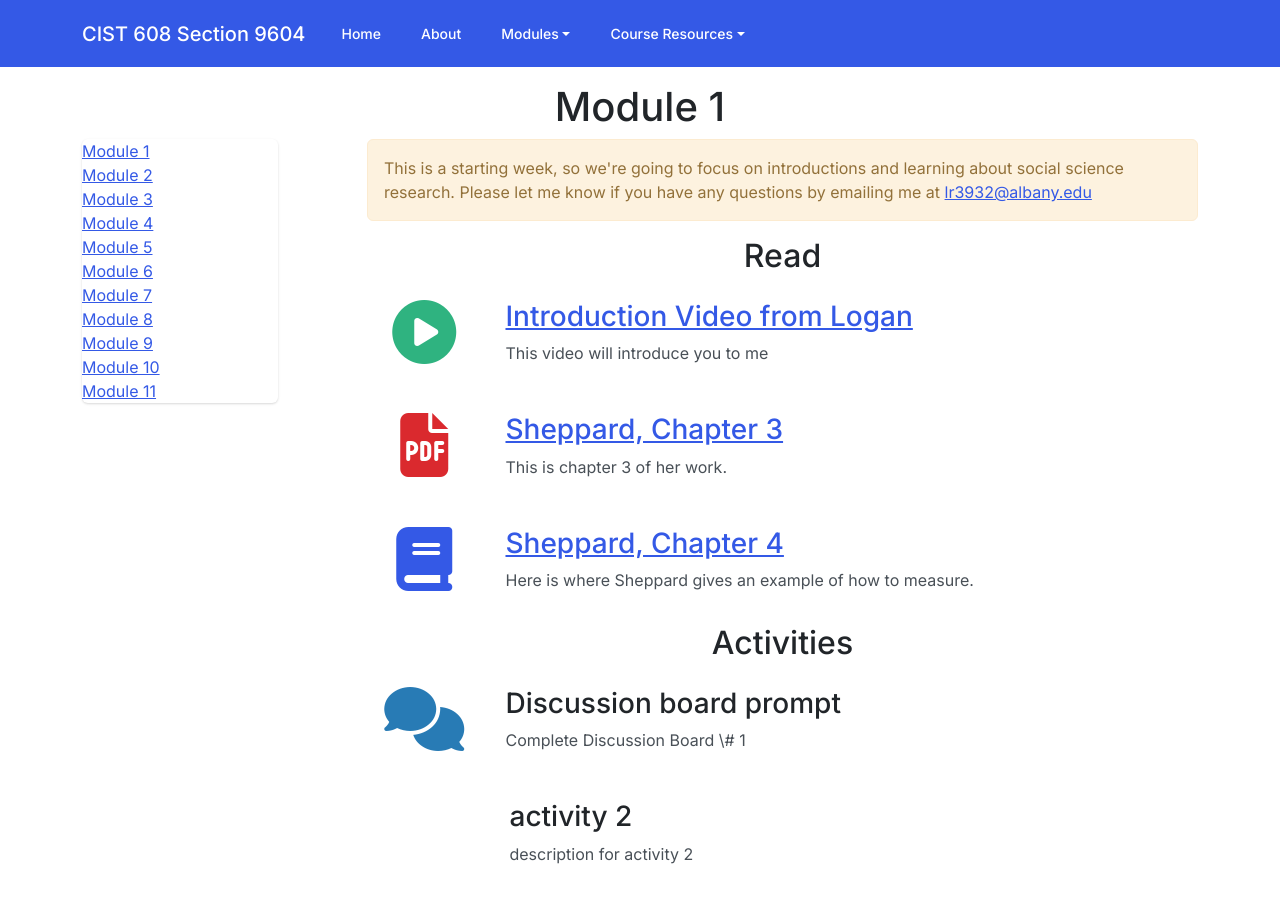
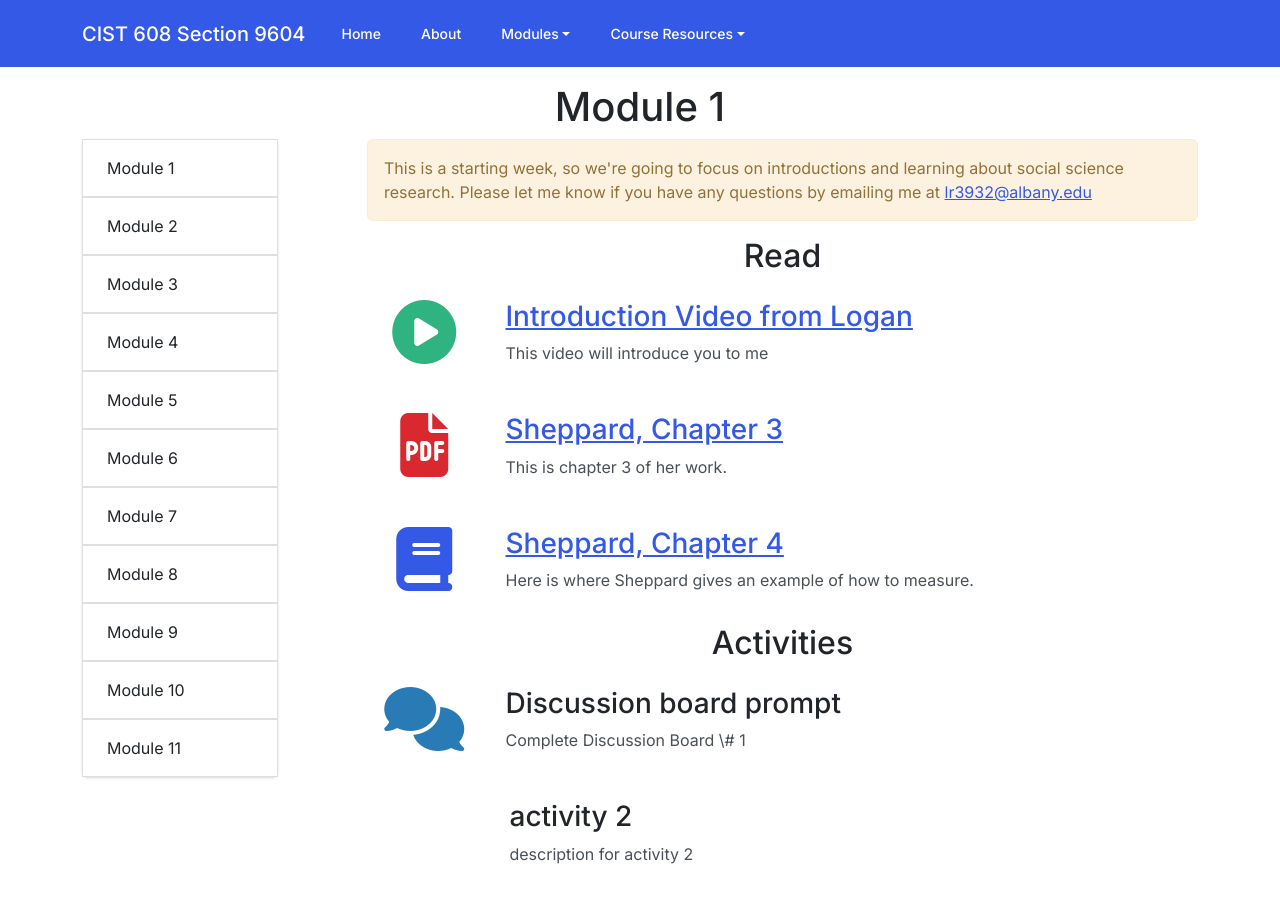
Before and after one commit to loganrath/libwtf, a Jekyll site: the page built from cist608/module-01.md, in a window 1280 px wide. Built offline with Jekyll 4.4.1, drawn with Linux system fonts in a browser that asks for light colours; nearby versions of some CDN libraries.

Commit message:
Update yamlmodule.html

```diff
--- a/_layouts/yamlmodule.html
+++ b/_layouts/yamlmodule.html
@@ -50,7 +50,7 @@
   <div class="col-12 col-sm-4 col-md-3">
   <ol class="list-group list-group-numbered w-75">
 {% for module in site.data.cist608navigation %}
-  <li{% if module.url == "page.url | prepend "cist608/" %} class="active list-item"{% endif %}><a href="{{ module.url }}" class="list-item">{{ module.text }}</a></li>
+  <li{% if module.url == "page.url | prepend "cist608/" %} class="active list-group-item list-group-item-action"{% endif %}><a href="{{ module.url }}" class="list-group-item list-group-item-action">{{ module.text }}</a></li>
 {% endfor %}
   </ol>
   </div>
```
